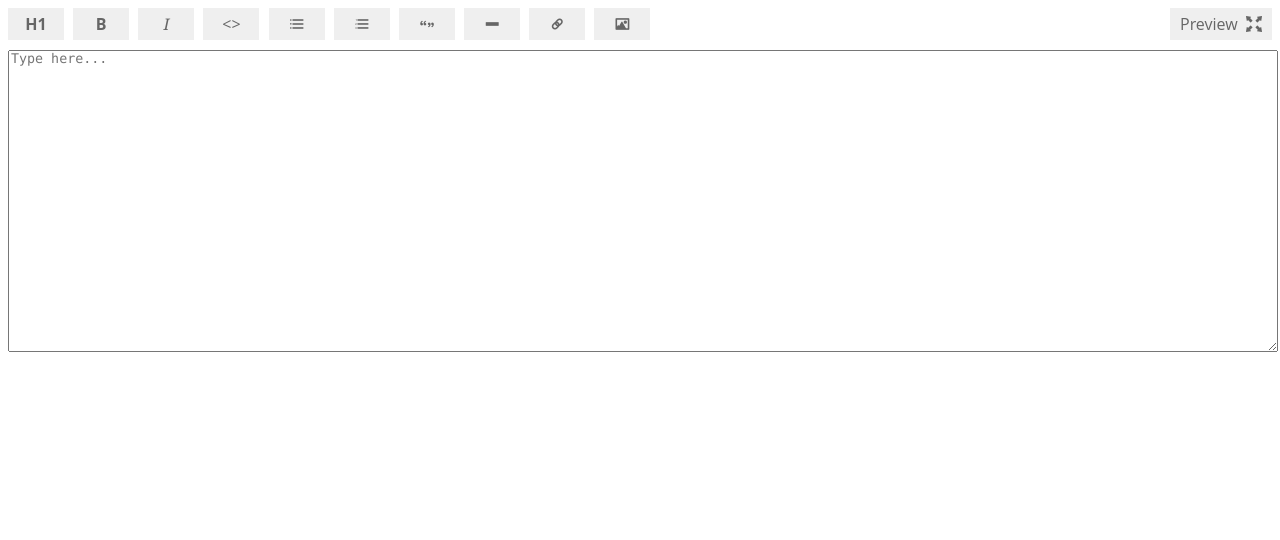
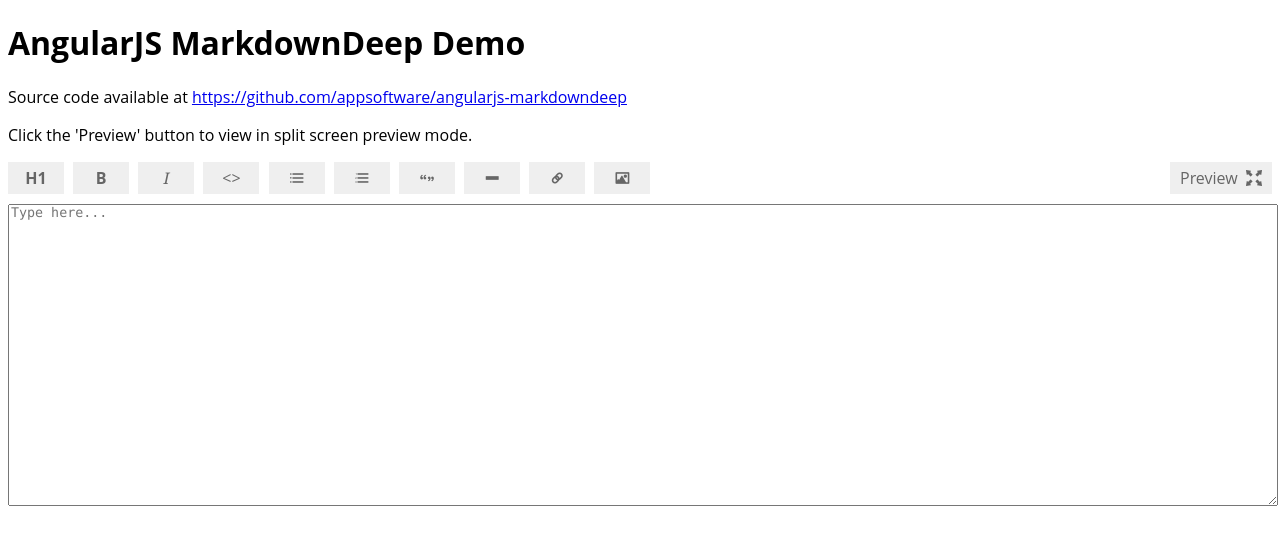
Before and after one commit to appsoftware/angularjs-markdowndeep, a website: page index.html in a window 1280 px wide. Drawn offline with nearby package versions, Linux system fonts and the light colour scheme.

Commit message:
Updated readme and comments

```diff
--- a/index.html
+++ b/index.html
@@ -33,6 +33,12 @@
 </head>
 <body>
 
+	<h1>AngularJS MarkdownDeep Demo</h1>
+
+	<p>Source code available at <a href="https://github.com/appsoftware/angularjs-markdowndeep">https://github.com/appsoftware/angularjs-markdowndeep</a></p>
+
+	<p>Click the 'Preview' button to view in split screen preview mode.</p>
+
 	<div markdowndeep-editor id="md-editor1" ng-model="scope.markdownContent" default-editor-height="300"></div>
 
 </body>
```
Also changed, not shown: README.md, dist/angularjsMarkdowndeep.js.
